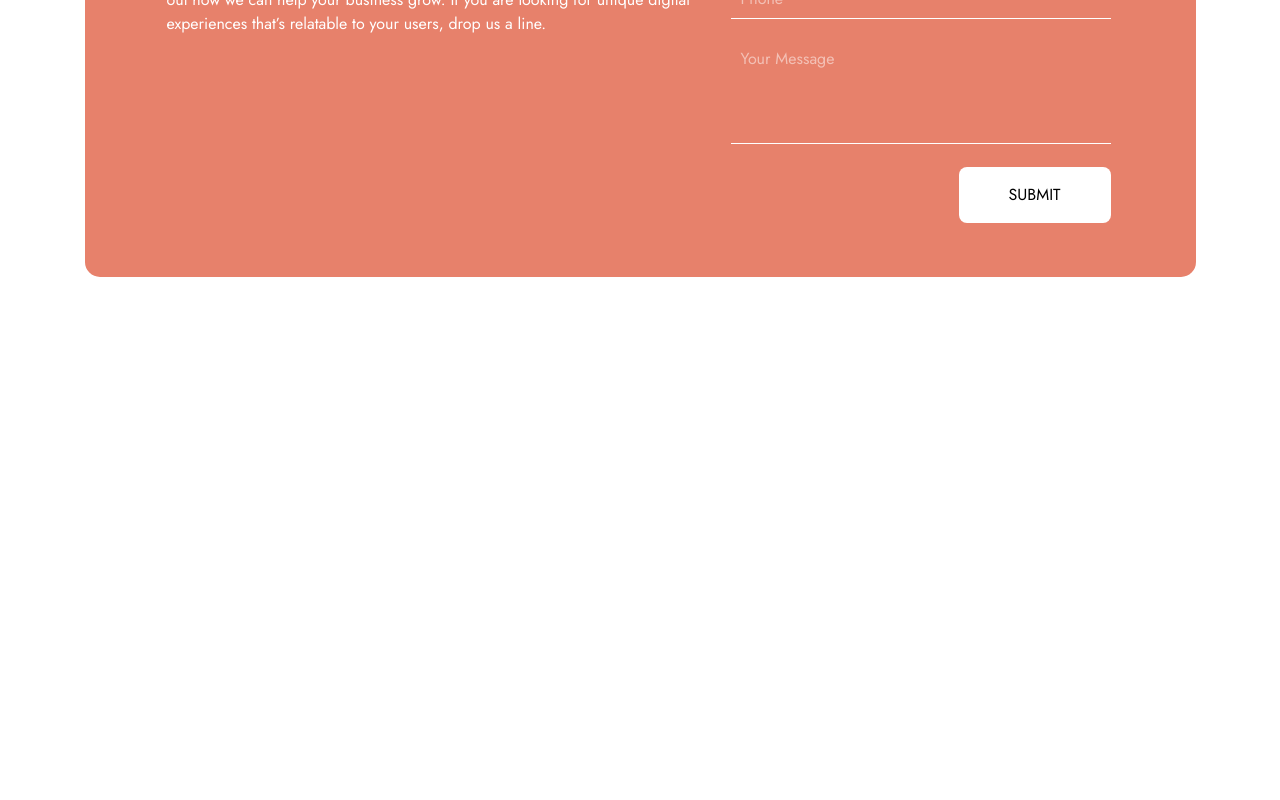
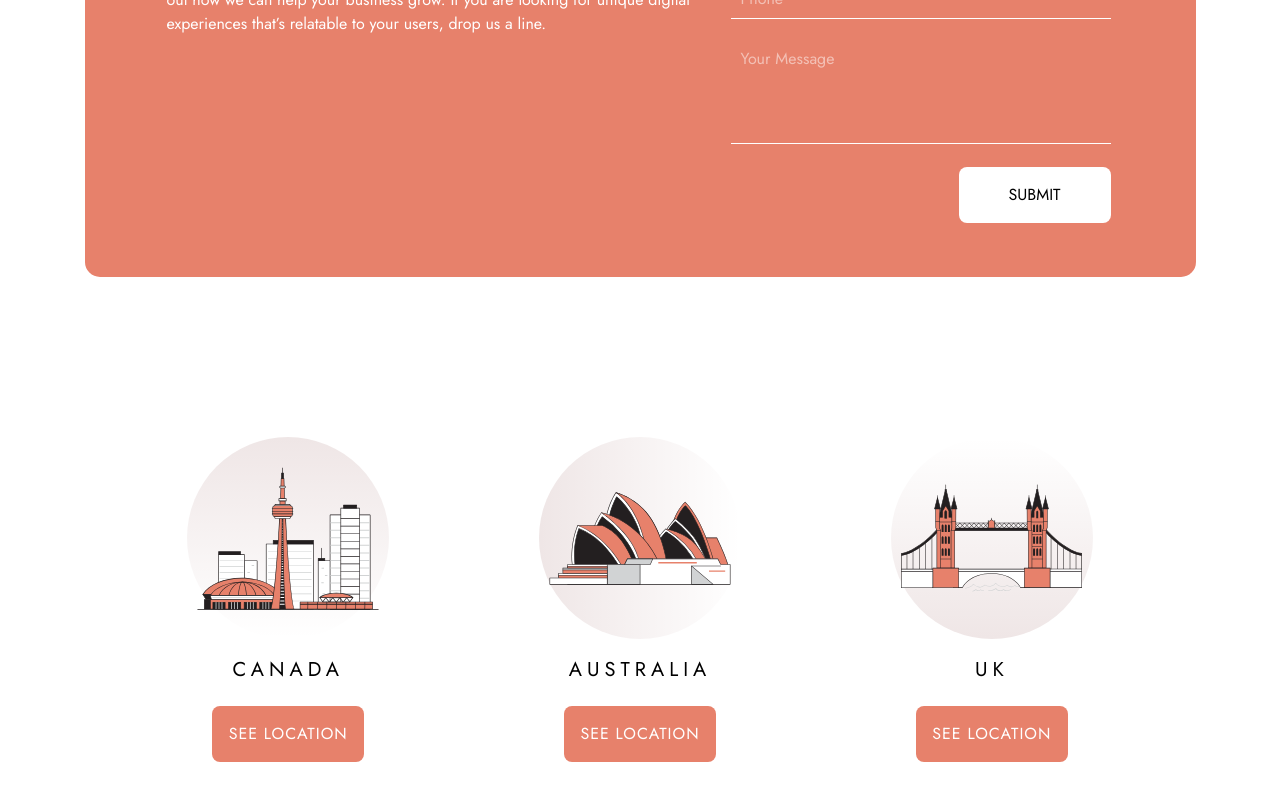
Before and after one commit to NatGlass/Designo, a React (Vite) app: page /contact in a window 1280 px wide. Shown: the part 358-1158 px from the top of the page. Before the commit the page ends 800 px from the top, so only its background shows below. Built offline with nearby package versions, Linux system fonts and the light colour scheme.

Commit message:
update pages

```diff
--- /dev/null
+++ b/src/pages/About.tsx
@@ -0,0 +1,16 @@
+import * as React from 'react';
+
+const Hero = () => (
+    <div className="w-[full] h-[715px]  ">
+
+    </div>
+)
+
+
+const About:React.FC = () => (
+    <>
+        <Hero />
+    </>
+)
+
+export default About;
--- a/src/pages/Company.tsx
+++ b/src/pages/Company.tsx
@@ -71,7 +71,7 @@ const Icons = () => (
   </div>
 );
 
-const Company = () => (
+const Company:React.FC = () => (
   <>
     <Hero />
     <div className="flex flex-col w-full h-[865px] mb-[60px] mx-auto md:w-[90%] md:h-[736px] md:mb-[120px] lg:flex-row lg:w-[95%] lg:h-[640px] lg:mb-[160px] max:w-full">
--- a/src/pages/Contact.tsx
+++ b/src/pages/Contact.tsx
@@ -10,7 +10,7 @@ import UK from '../assets/shared/desktop/illustration-united-kingdom.svg'
 const commonInputs = "bg-[transparent] text-[white] placeholder:opacity-50 placeholder:text-[white] border-b-[1px] border-[white] px-[10px] py-[5px] outline-none focus:placeholder:opacity-100 focus:border-b-[3px]"
 
 const Hero = () => (
-    <div className={`${commonsHero} h-[764px] md:h-[711px] md:px-[58px] lg:flex lg:h-[480px]`}>
+    <div className={`${commonsHero} h-[764px] mb-[60px] md:h-[711px] md:px-[58px] md:mb-[120px] lg:flex lg:h-[480px] lg:mb-[160px]`}>
         <div className="px-[24px] py-[72px] md:py-[71px]">
             <h1 className="text-[white] text-[32px] text-center md:text-[48px] md:text-left lg:max-w-[540px]">Contact Us</h1>
             <p className="text-[white] text-center mt-[24px] md:text-left lg:max-w-[540px]">
@@ -29,11 +29,49 @@ const Hero = () => (
     </div>
 );
 
+const Icons = () => (
+  <div className={`${commonsIconsContainer}`}>
+    <div className={`${commonsIcon} relative text-center`}>
+      <div className="absolute top-[25px] w-[202px] h-[202px] bg-icon canada-t rounded-full -z-10 opacity-20 md:top-[10px] lg:top-0" />
+      <img src={Canada} />
+      <div className={`${commonsIconContent}`}>
+        <h3 className={`${commonsIconTitle}`}>canada</h3>
+        <Link to="/locations">
+          <button className={`${commonsIconButton}`}>see location</button>
+        </Link>
+      </div>
+    </div>
+
+    <div className={`${commonsIcon} relative text-center`}>
+      <div className="absolute top-[25px] w-[202px] h-[202px] bg-icon australia-t rounded-full -z-10 opacity-20 md:top-[10px] lg:top-0" />
+      <img src={Australia} />
+      <div className={`${commonsIconContent}`}>
+        <h3 className={`${commonsIconTitle}`}>australia</h3>
+        <Link to="/locations">
+          <button className={`${commonsIconButton}`}>see location</button>
+        </Link>
+      </div>
+    </div>
+
+    <div className={`${commonsIcon} relative text-center`}>
+      <div className="absolute top-[25px] w-[202px] h-[202px] bg-icon uk-t rounded-full -z-10 opacity-20 md:top-[10px] lg:top-0" />
+      <img src={UK} />
+      <div className={`${commonsIconContent}`}>
+        <h3 className={`${commonsIconTitle}`}>uk</h3>
+        <Link to="/locations">
+          <button className={`${commonsIconButton}`}>see location</button>
+        </Link>
+      </div>
+    </div>
+  </div>
+);
 
 
-const Contact = () => (
+
+const Contact:React.FC = () => (
     <>
         <Hero />
+        <Icons />
     </>
 )
 
```
